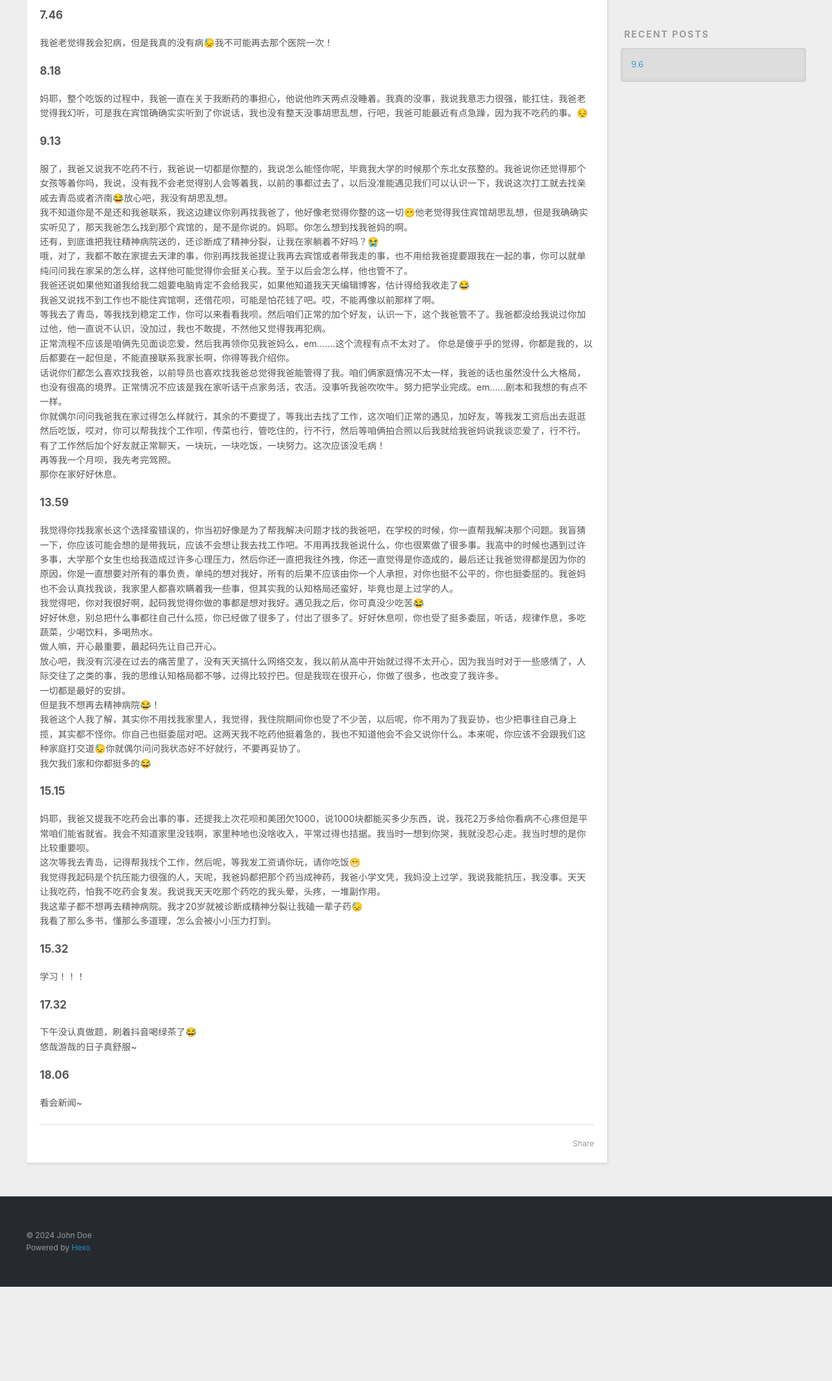
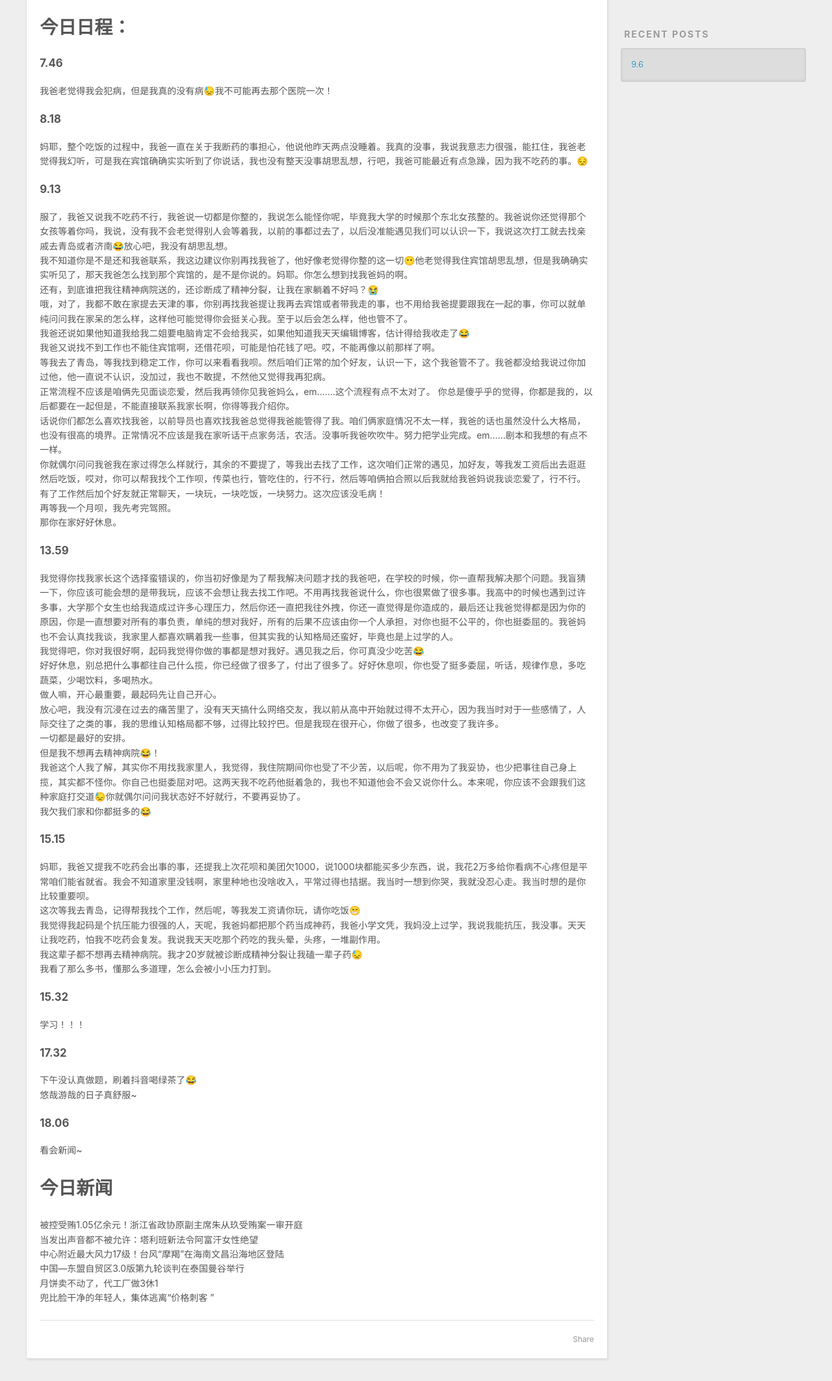
Before and after one commit to kjlkj7/kjlkj7.github.io, a plain HTML site: page index.html in a window 1280 px wide. Shown: the part 435-2560 px from the top of the page at 65% size. Before the commit the page ends 2415 px from the top, so only its background shows below. Drawn offline with Linux system fonts and the light colour scheme.

Commit message:
Site updated: 2024-09-06 18:50:05

```diff
--- a/index.html
+++ b/index.html
@@ -91,7 +91,7 @@
 
     <div class="e-content article-entry" itemprop="articleBody">
 
-        <h4 id="7-46"><a href="#7-46" class="headerlink" title="7.46"></a>7.46</h4><p>我爸老觉得我会犯病，但是我真的没有病😓我不可能再去那个医院一次！  </p>
+        <h1 id="今日日程："><a href="#今日日程：" class="headerlink" title="今日日程："></a>今日日程：</h1><h4 id="7-46"><a href="#7-46" class="headerlink" title="7.46"></a>7.46</h4><p>我爸老觉得我会犯病，但是我真的没有病😓我不可能再去那个医院一次！  </p>
 <h4 id="8-18"><a href="#8-18" class="headerlink" title="8.18"></a>8.18</h4><p>妈耶，整个吃饭的过程中，我爸一直在关于我断药的事担心，他说他昨天两点没睡着。我真的没事，我说我意志力很强，能扛住，我爸老觉得我幻听，可是我在宾馆确确实实听到了你说话，我也没有整天没事胡思乱想，行吧，我爸可能最近有点急躁，因为我不吃药的事。😔  </p>
 <h4 id="9-13"><a href="#9-13" class="headerlink" title="9.13"></a>9.13</h4><p>服了，我爸又说我不吃药不行，我爸说一切都是你整的，我说怎么能怪你呢，毕竟我大学的时候那个东北女孩整的。我爸说你还觉得那个女孩等着你吗，我说，没有我不会老觉得别人会等着我，以前的事都过去了，以后没准能遇见我们可以认识一下，我说这次打工就去找亲戚去青岛或者济南😂放心吧，我没有胡思乱想。<br>我不知道你是不是还和我爸联系，我这边建议你别再找我爸了，他好像老觉得你整的这一切😶他老觉得我住宾馆胡思乱想，但是我确确实实听见了，那天我爸怎么找到那个宾馆的，是不是你说的。妈耶。你怎么想到找我爸妈的啊。<br>还有，到底谁把我往精神病院送的，还诊断成了精神分裂，让我在家躺着不好吗？😭<br>哦，对了，我都不敢在家提去天津的事，你别再找我爸提让我再去宾馆或者带我走的事，也不用给我爸提要跟我在一起的事，你可以就单纯问问我在家呆的怎么样，这样他可能觉得你会挺关心我。至于以后会怎么样，他也管不了。<br>我爸还说如果他知道我给我二姐要电脑肯定不会给我买，如果他知道我天天编辑博客，估计得给我收走了😂<br>我爸又说找不到工作也不能住宾馆啊，还借花呗，可能是怕花钱了吧。哎，不能再像以前那样了啊。<br>等我去了青岛，等我找到稳定工作，你可以来看看我呗。然后咱们正常的加个好友，认识一下，这个我爸管不了。我爸都没给我说过你加过他，他一直说不认识，没加过，我也不敢提，不然他又觉得我再犯病。<br>正常流程不应该是咱俩先见面谈恋爱，然后我再领你见我爸妈么，em…….这个流程有点不太对了。  你总是傻乎乎的觉得，你都是我的，以后都要在一起但是，不能直接联系我家长啊，你得等我介绍你。<br>话说你们都怎么喜欢找我爸，以前导员也喜欢找我爸总觉得我爸能管得了我。咱们俩家庭情况不太一样，我爸的话也虽然没什么大格局，也没有很高的境界。正常情况不应该是我在家听话干点家务活，农活。没事听我爸吹吹牛。努力把学业完成。em……剧本和我想的有点不一样。<br>你就偶尔问问我爸我在家过得怎么样就行，其余的不要提了，等我出去找了工作，这次咱们正常的遇见，加好友，等我发工资后出去逛逛然后吃饭，哎对，你可以帮我找个工作呗，传菜也行，管吃住的，行不行，然后等咱俩拍合照以后我就给我爸妈说我谈恋爱了，行不行。<br>有了工作然后加个好友就正常聊天，一块玩，一块吃饭，一块努力。这次应该没毛病！<br>再等我一个月呗，我先考完驾照。<br>那你在家好好休息。  </p>
 <h4 id="13-59"><a href="#13-59" class="headerlink" title="13.59"></a>13.59</h4><p>我觉得你找我家长这个选择蛮错误的，你当初好像是为了帮我解决问题才找的我爸吧，在学校的时候，你一直帮我解决那个问题。我盲猜一下，你应该可能会想的是带我玩，应该不会想让我去找工作吧。不用再找我爸说什么，你也很累做了很多事。我高中的时候也遇到过许多事，大学那个女生也给我造成过许多心理压力，然后你还一直把我往外拽，你还一直觉得是你造成的，最后还让我爸觉得都是因为你的原因，你是一直想要对所有的事负责，单纯的想对我好，所有的后果不应该由你一个人承担，对你也挺不公平的，你也挺委屈的。我爸妈也不会认真找我谈，我家里人都喜欢瞒着我一些事，但其实我的认知格局还蛮好，毕竟也是上过学的人。<br>我觉得吧，你对我很好啊，起码我觉得你做的事都是想对我好。遇见我之后，你可真没少吃苦😂<br>好好休息，别总把什么事都往自己什么揽，你已经做了很多了，付出了很多了。好好休息呗，你也受了挺多委屈，听话，规律作息，多吃蔬菜，少喝饮料，多喝热水。<br>做人嘛，开心最重要，最起码先让自己开心。<br>放心吧，我没有沉浸在过去的痛苦里了，没有天天搞什么网络交友，我以前从高中开始就过得不太开心，因为我当时对于一些感情了，人际交往了之类的事，我的思维认知格局都不够，过得比较拧巴。但是我现在很开心，你做了很多，也改变了我许多。<br>一切都是最好的安排。<br>但是我不想再去精神病院😂！<br>我爸这个人我了解，其实你不用找我家里人，我觉得，我住院期间你也受了不少苦，以后呢，你不用为了我妥协，也少把事往自己身上揽，其实都不怪你。你自己也挺委屈对吧。这两天我不吃药他挺着急的，我也不知道他会不会又说你什么。本来呢，你应该不会跟我们这种家庭打交道😓你就偶尔问问我状态好不好就行，不要再妥协了。<br>我欠我们家和你都挺多的😂  </p>
@@ -99,6 +99,7 @@
 <h4 id="15-32"><a href="#15-32" class="headerlink" title="15.32"></a>15.32</h4><p>学习！！！  </p>
 <h4 id="17-32"><a href="#17-32" class="headerlink" title="17.32"></a>17.32</h4><p>下午没认真做题，刷着抖音喝绿茶了😂<br>悠哉游哉的日子真舒服~  </p>
 <h4 id="18-06"><a href="#18-06" class="headerlink" title="18.06"></a>18.06</h4><p>看会新闻~</p>
+<h1 id="今日新闻"><a href="#今日新闻" class="headerlink" title="今日新闻"></a>今日新闻</h1><p>被控受贿1.05亿余元！浙江省政协原副主席朱从玖受贿案一审开庭<br>当发出声音都不被允许：塔利班新法令阿富汗女性绝望<br>中心附近最大风力17级！台风“摩羯”在海南文昌沿海地区登陆<br>中国—东盟自贸区3.0版第九轮谈判在泰国曼谷举行<br>月饼卖不动了，代工厂做3休1<br>兜比脸干净的年轻人，集体逃离“价格刺客 ”</p>
 
 
     </div>
```
Also changed, not shown: 2024/09/06/9-6/index.html (+5 -4 lines).
